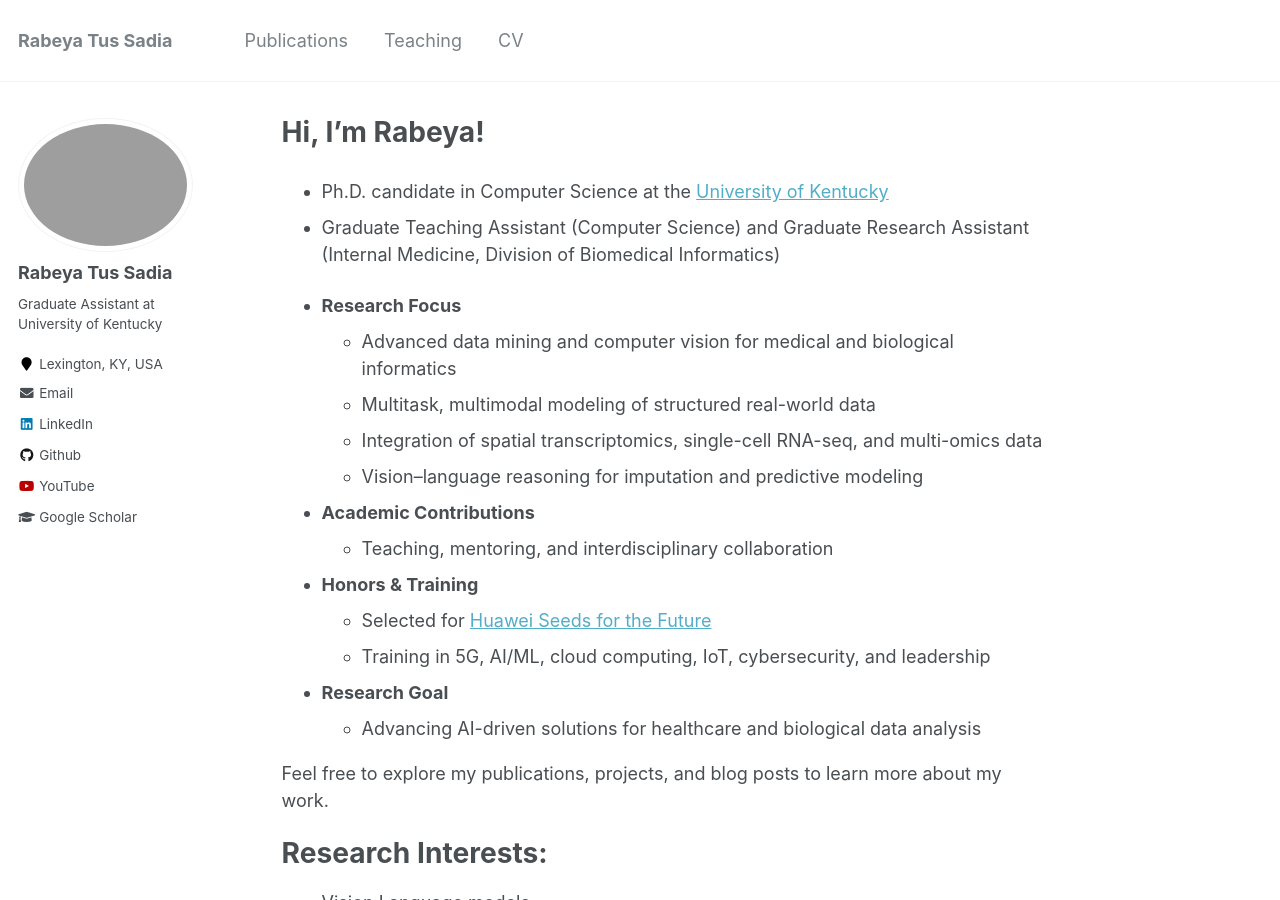
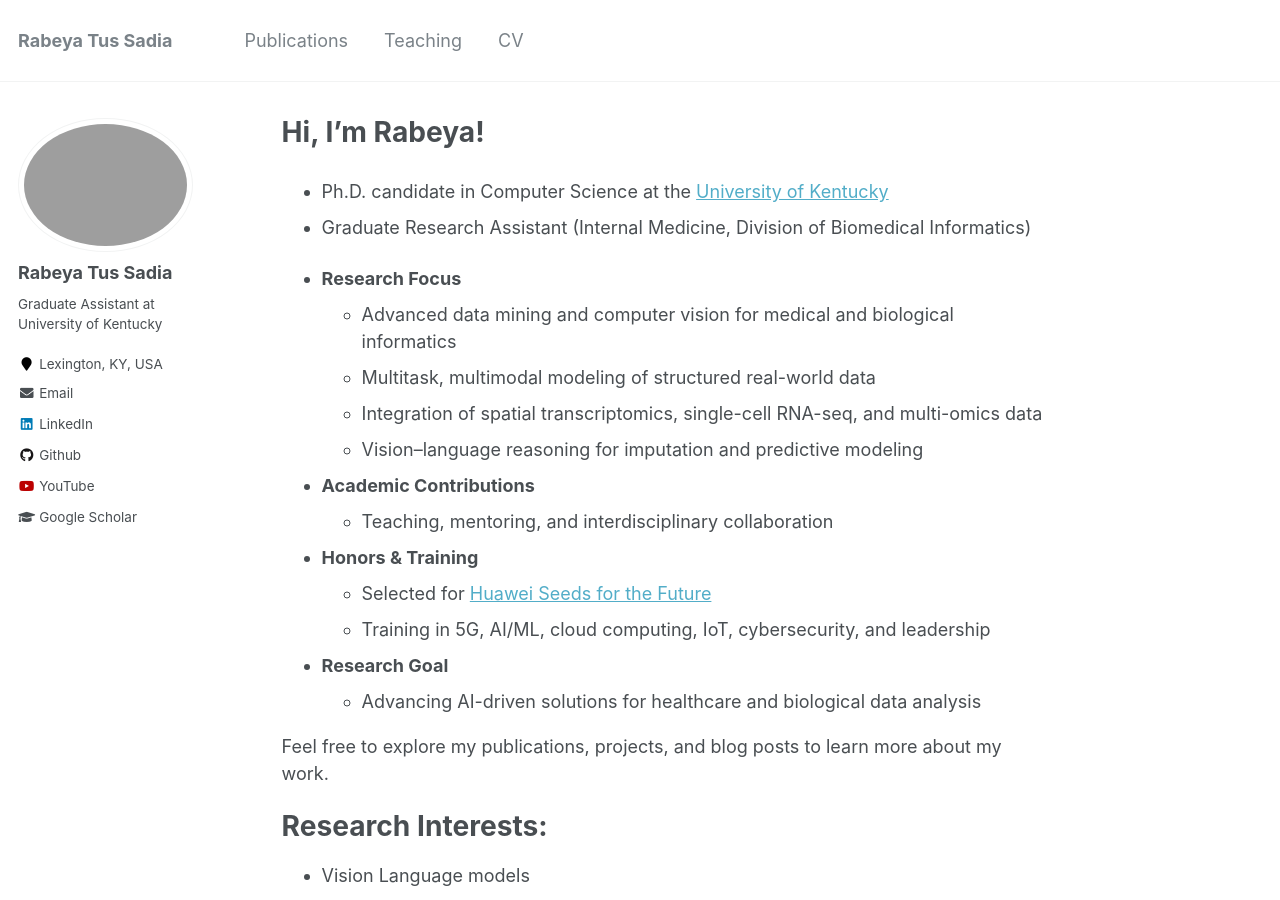
Before and after one commit to Rumi07/rumi07.github.io, a Jekyll site: the page built from _pages/about.md, in a window 1280 px wide and 900 px high. Built offline with Jekyll 4.4.1, drawn with Linux system fonts in a browser that asks for light colours.

Commit message:
Update about.md

```diff
--- a/_pages/about.md
+++ b/_pages/about.md
@@ -9,7 +9,7 @@ redirect_from:
 ---
 
 - Ph.D. candidate in Computer Science at the [University of Kentucky](https://www.uky.edu)
-- Graduate Teaching Assistant (Computer Science) and Graduate Research Assistant (Internal Medicine, Division of Biomedical Informatics)
+- Graduate Research Assistant (Internal Medicine, Division of Biomedical Informatics)
 
 - **Research Focus**
   - Advanced data mining and computer vision for medical and biological informatics
```
